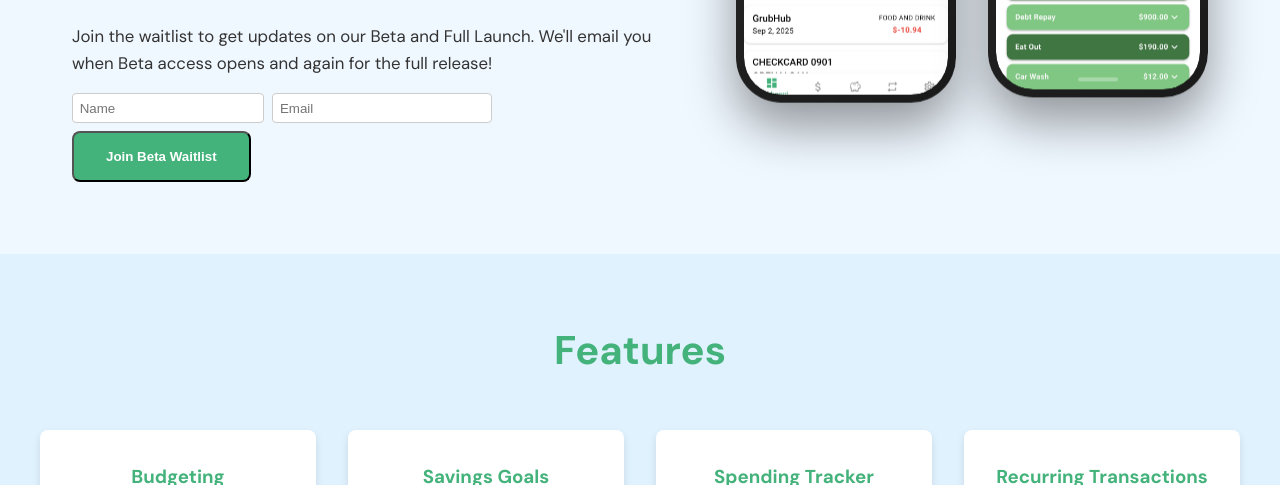
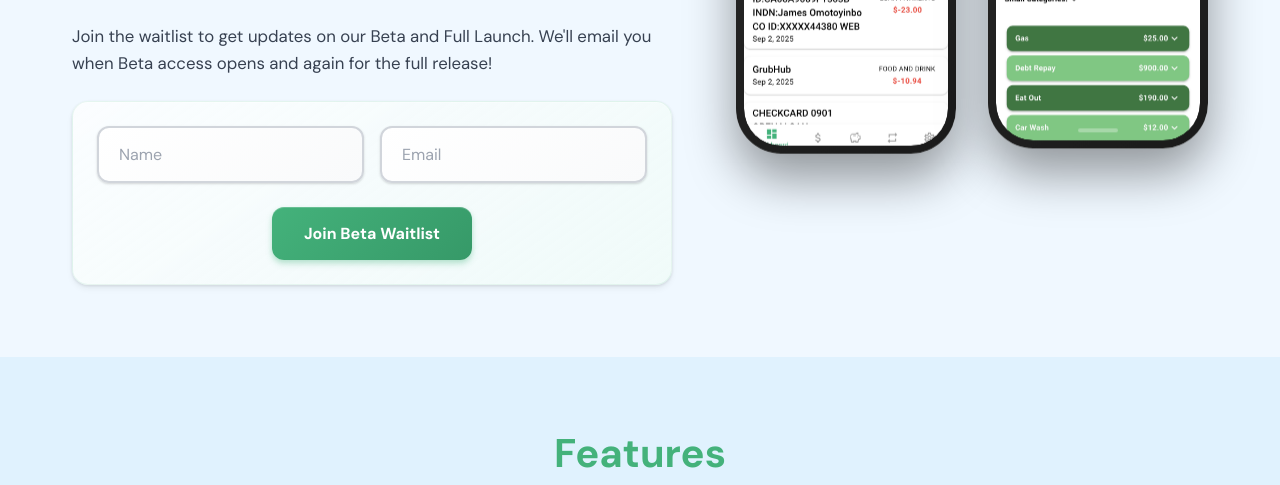
Before and after one commit to Dollarknight/DK_Website, a plain HTML site: page index.html in a window 1280 px wide. Shown: the part 661-1146 px from the top of the page. Drawn offline with Linux system fonts and the light colour scheme.

Commit message:
UI update

```diff
--- a/css/styles.css
+++ b/css/styles.css
@@ -76,19 +76,56 @@ body {
 .store-link:hover { transform: scale(1.05); }
 
 .cta-button {
-  background: #44b27b;
+  background: linear-gradient(135deg, #44b27b, #369968);
   color: white;
   padding: 1rem 2rem;
-  border-radius: 0.5rem;
+  border: none;
+  border-radius: 12px;
   text-decoration: none;
   font-weight: 600;
+  font-size: 1rem;
+  font-family: 'DM Sans', sans-serif;
   display: inline-block;
-  transition: all 0.2s;
+  transition: all 0.3s cubic-bezier(0.4, 0, 0.2, 1);
+  cursor: pointer;
+  box-shadow:
+    0 4px 6px rgba(68, 178, 123, 0.25),
+    0 2px 4px rgba(68, 178, 123, 0.15),
+    inset 0 1px 0 rgba(255, 255, 255, 0.2);
+  white-space: nowrap;
+  position: relative;
+  overflow: hidden;
+}
+
+.cta-button::before {
+  content: '';
+  position: absolute;
+  top: 0;
+  left: -100%;
+  width: 100%;
+  height: 100%;
+  background: linear-gradient(90deg, transparent, rgba(255, 255, 255, 0.2), transparent);
+  transition: left 0.5s;
 }
 
 .cta-button:hover {
-  background: #224154;
+  background: linear-gradient(135deg, #369968, #2d7a56);
   transform: translateY(-2px);
+  box-shadow:
+    0 8px 25px rgba(68, 178, 123, 0.3),
+    0 4px 6px rgba(68, 178, 123, 0.2),
+    inset 0 1px 0 rgba(255, 255, 255, 0.3);
+}
+
+.cta-button:hover::before {
+  left: 100%;
+}
+
+.cta-button:active {
+  transform: translateY(-1px);
+  box-shadow:
+    0 4px 12px rgba(68, 178, 123, 0.25),
+    0 2px 4px rgba(68, 178, 123, 0.15);
 }
 
 .screenshot-container {
@@ -210,6 +247,108 @@ body {
   margin-bottom: 1rem;
 }
 
+/* Form and Input Styling */
+.waitlist-description {
+  margin-top: 1rem;
+  color: #374151;
+  font-size: 1.05rem;
+  line-height: 1.6;
+}
+
+.waitlist-form {
+  margin-top: 1.5rem;
+  display: flex;
+  flex-direction: column;
+  align-items: center;
+  gap: 1.5rem;
+  max-width: 600px;
+  padding: 1.5rem;
+  background: linear-gradient(145deg, rgba(255, 255, 255, 0.7), rgba(240, 253, 244, 0.5));
+  border-radius: 16px;
+  border: 1px solid rgba(68, 178, 123, 0.1);
+  box-shadow:
+    0 4px 6px rgba(0, 0, 0, 0.05),
+    0 1px 3px rgba(0, 0, 0, 0.1),
+    inset 0 1px 0 rgba(255, 255, 255, 0.3);
+}
+
+.form-inputs-row {
+  display: flex;
+  gap: 1rem;
+  width: 100%;
+  align-items: stretch;
+}
+
+.form-input {
+  padding: 1rem 1.25rem;
+  border: 2px solid #d1d5db;
+  border-radius: 12px;
+  background: linear-gradient(145deg, #ffffff, #f9fafb);
+  font-size: 1rem;
+  font-family: 'DM Sans', sans-serif;
+  color: #374151;
+  transition: all 0.3s cubic-bezier(0.4, 0, 0.2, 1);
+  box-shadow:
+    0 1px 3px rgba(0, 0, 0, 0.1),
+    0 1px 2px rgba(0, 0, 0, 0.06),
+    inset 0 1px 0 rgba(255, 255, 255, 0.1);
+  outline: none;
+  flex: 1;
+  position: relative;
+}
+
+.form-input-name {
+  min-width: 180px;
+}
+
+.form-input-email {
+  min-width: 240px;
+}
+
+.form-input::placeholder {
+  color: #9ca3af;
+  opacity: 1;
+  font-weight: 400;
+}
+
+.form-input:hover {
+  border-color: #44b27b;
+  background: linear-gradient(145deg, #ffffff, #f0fdf4);
+  box-shadow:
+    0 4px 6px rgba(68, 178, 123, 0.1),
+    0 2px 4px rgba(68, 178, 123, 0.06),
+    inset 0 1px 0 rgba(255, 255, 255, 0.2);
+  transform: translateY(-1px);
+}
+
+.form-input:focus {
+  border-color: #44b27b;
+  background: linear-gradient(145deg, #ffffff, #ecfdf5);
+  box-shadow:
+    0 0 0 4px rgba(68, 178, 123, 0.1),
+    0 8px 25px rgba(68, 178, 123, 0.15),
+    0 4px 6px rgba(68, 178, 123, 0.1),
+    inset 0 1px 0 rgba(255, 255, 255, 0.3);
+  transform: translateY(-2px);
+}
+
+.form-input:focus::placeholder {
+  color: #44b27b;
+  opacity: 0.7;
+}
+
+.form-input:invalid:not(:placeholder-shown) {
+  border-color: #ef4444;
+  background: linear-gradient(145deg, #ffffff, #fef2f2);
+  box-shadow:
+    0 0 0 3px rgba(239, 68, 68, 0.1),
+    0 4px 6px rgba(239, 68, 68, 0.1);
+}
+
+.waitlist-message {
+  margin-top: 0.5rem;
+}
+
 @media (max-width: 768px) {
   .hero {
     flex-direction: column;
@@ -219,6 +358,36 @@ body {
 
   .hero h1 {
     font-size: 2rem;
+  }
+
+  .waitlist-form {
+    flex-direction: column;
+    align-items: stretch;
+    gap: 1rem;
+    max-width: 100%;
+  }
+
+  .form-inputs-row {
+    flex-direction: column;
+    gap: 1rem;
+  }
+
+  .form-input {
+    padding: 1rem;
+    font-size: 1rem;
+  }
+
+  .form-input-name,
+  .form-input-email {
+    min-width: unset;
+    width: 100%;
+  }
+
+  .cta-button {
+    width: 100%;
+    padding: 1rem;
+    font-size: 1.1rem;
+    margin-top: 0.5rem;
   }
 
   .screenshot-container {
--- a/index.html
+++ b/index.html
@@ -38,13 +38,15 @@
                         </a>
                     </div>
                 </div>
-                <p style="margin-top:1em; color:#333; font-size:1.05em;">Join the waitlist to get updates on our Beta and Full Launch. We'll email you when Beta access opens and again for the full release!</p>
-                <form id="waitlist-form" style="margin-top: 1em; display: flex; gap: 0.5em; flex-wrap: wrap; align-items: center;">
-                    <input type="text" id="waitlist-name" name="name" placeholder="Name" required style="padding: 0.5em; border-radius: 4px; border: 1px solid #ccc; min-width: 160px;">
-                    <input type="email" id="waitlist-email" name="email" placeholder="Email" required style="padding: 0.5em; border-radius: 4px; border: 1px solid #ccc; min-width: 220px;">
+                <p class="waitlist-description">Join the waitlist to get updates on our Beta and Full Launch. We'll email you when Beta access opens and again for the full release!</p>
+                <form id="waitlist-form" class="waitlist-form">
+                    <div class="form-inputs-row">
+                        <input type="text" id="waitlist-name" name="name" placeholder="Name" required class="form-input form-input-name">
+                        <input type="email" id="waitlist-email" name="email" placeholder="Email" required class="form-input form-input-email">
+                    </div>
                     <button type="submit" class="cta-button">Join Beta Waitlist</button>
                 </form>
-                <div id="waitlist-message" style="margin-top: 0.5em;"></div>
+                <div id="waitlist-message" class="waitlist-message"></div>
             </div>
             <div class="screenshot-container">
                 <div class="mobile-frame">
```
